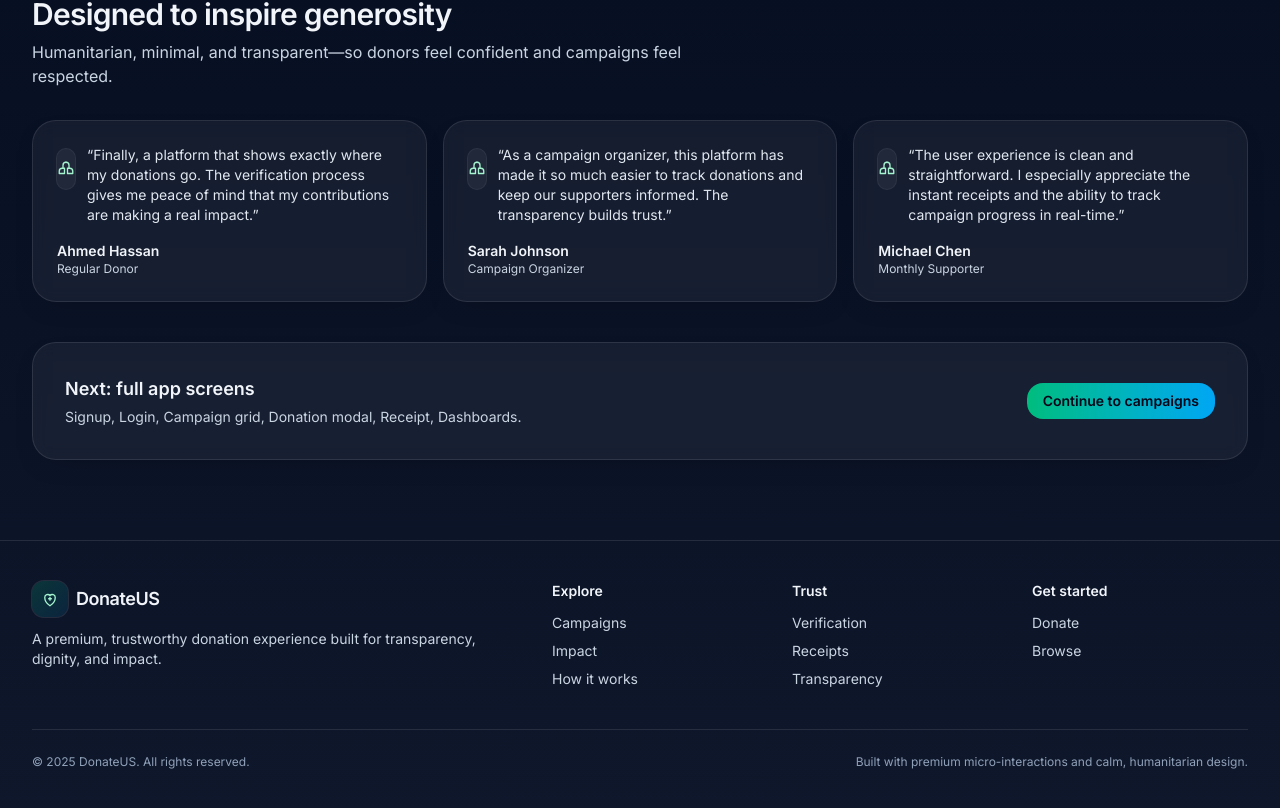
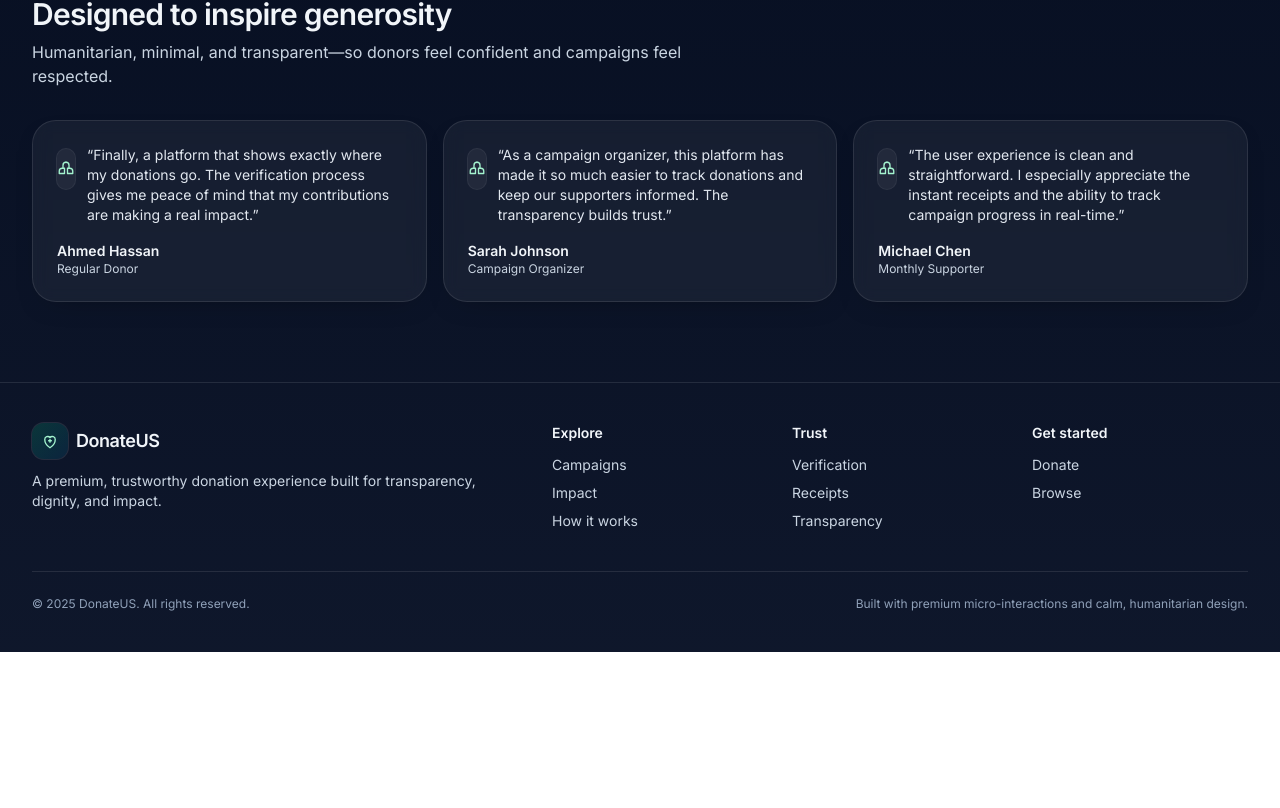
Before and after one commit to DevOwais28/DonateUS, a React (Vite) app in the folder frontend/: page / in a window 1280 px wide. Shown: the part 2876-3684 px from the top of the page. After the commit the page ends 3528 px from the top, so only its background shows below. Built offline with nearby package versions, Linux system fonts and the light colour scheme; no server answers.

Commit message:
Update Testimonials.jsx

```diff
--- a/frontend/src/components/Testimonials.jsx
+++ b/frontend/src/components/Testimonials.jsx
@@ -54,18 +54,6 @@ const Testimonials = () => {
             </figure>
           ))}
         </div>
-
-        <div className="mt-10 rounded-3xl border border-white/10 bg-white/5 p-6 shadow-[0_10px_30px_-20px_rgba(0,0,0,0.55)] backdrop-blur-none md:backdrop-blur sm:p-8">
-          <div className="flex flex-col gap-3 sm:flex-row sm:items-center sm:justify-between">
-            <div>
-              <h3 className="text-lg font-semibold text-slate-100">Next: full app screens</h3>
-              <p className="mt-1 text-sm text-slate-300">Signup, Login, Campaign grid, Donation modal, Receipt, Dashboards.</p>
-            </div>
-            <a href="#campaigns" className="rounded-2xl bg-gradient-to-r from-emerald-500 to-sky-500 px-4 py-2 text-sm font-semibold text-slate-950 hover:opacity-95 transition">
-              Continue to campaigns
-            </a>
-          </div>
-        </div>
       </div>
     </section>
   );
```
